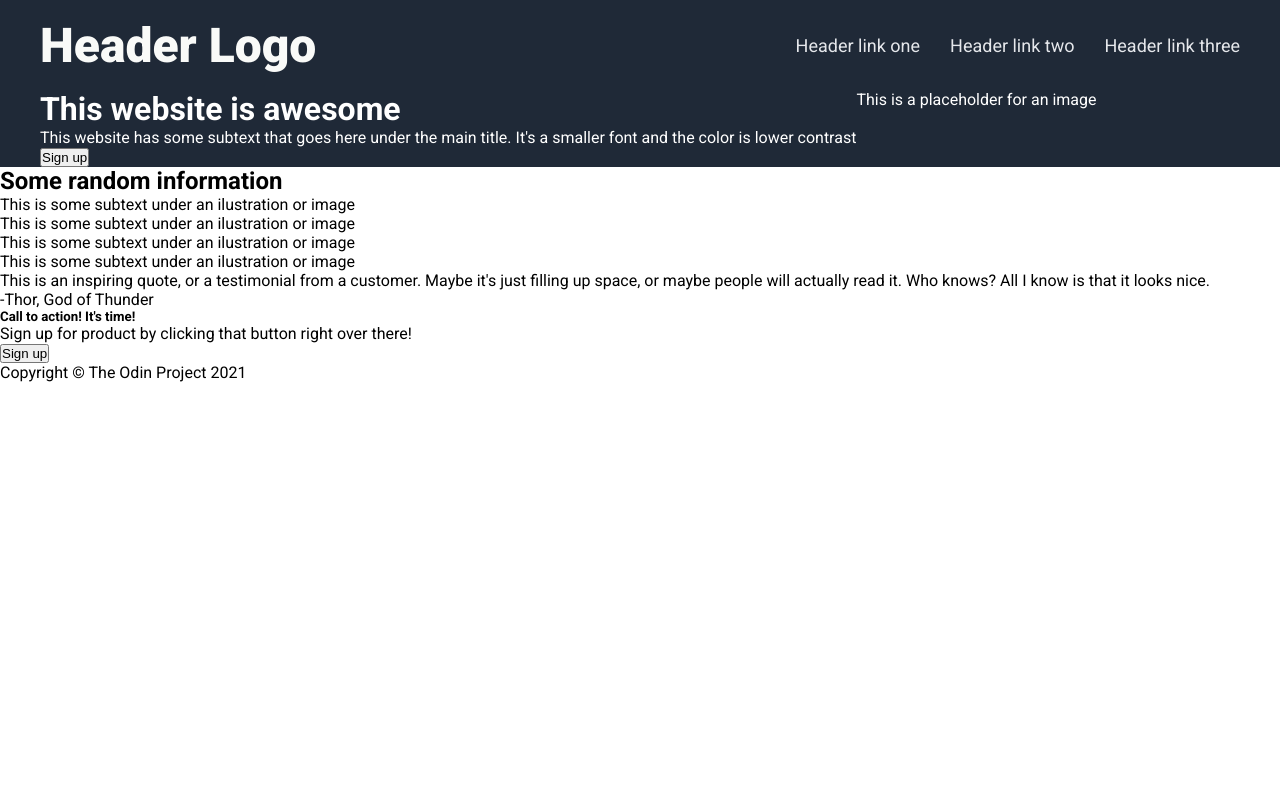
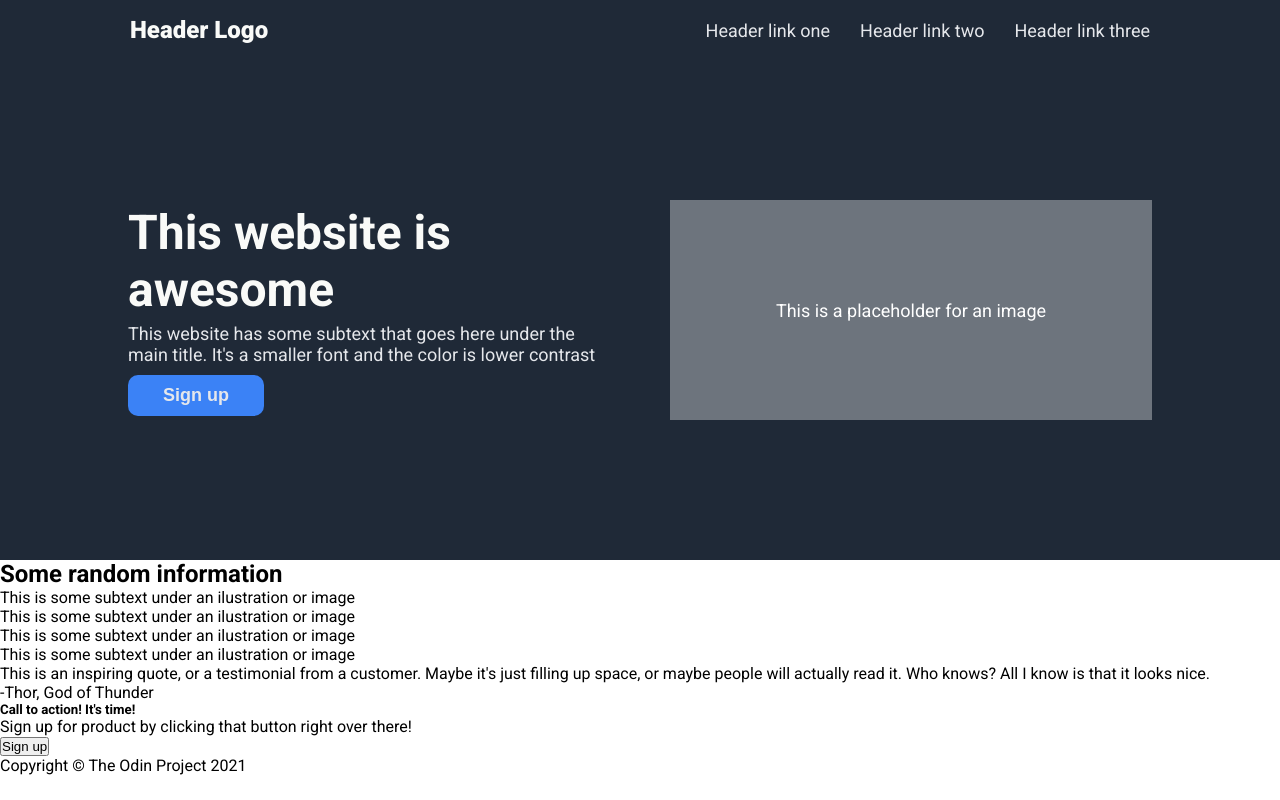
Before and after one commit to lucamacedos/odin-landing-page, a plain HTML site: page index.html in a window 1280 px wide. Drawn offline with Linux system fonts and the light colour scheme.

Commit message:
Add header style

```diff
--- a/styles.css
+++ b/styles.css
@@ -21,11 +21,11 @@ a {
 .navbar {
     background-color: #1F2937;
     color: #FFF;
-    height: 90px;
+    height: 60px;
 }
 
 .navbar .container {
-    width: 1200px;
+    width: 1020px;
     height: 100%;
     margin: 0 auto;
     display: flex;
@@ -39,7 +39,7 @@ a {
 }
 
 .navbar .logo {
-    font-size: 48px;
+    font-size: 24px;
     font-weight: 900;
     color: #F9FAF8;
 }
@@ -49,18 +49,54 @@ a {
     color: #E5E7EB;
 }
 
-
 .header {
     background-color: #1F2937;
     color: #FFF;
 }
 
 .header .container {
-    width: 1200px;
+    width: 1024px;
+    height: 500px;
     margin: 0 auto;
     display: flex;
+    gap: 60px;
+    align-items: center;
 }
 
 .header .header-text {
+    flex: 1;
+}
 
+.header-text h1 {
+    font-size: 48px;
+    color: #F9FAF8;
+    margin-bottom: 5px;
 }
+
+.header-text p {
+    font-size: 18px;
+    color: #E5E7EB;
+    margin-bottom: 10px;
+}
+
+.header-text button {
+    background-color: #3b82f6;
+    font-size: 18px;
+    font-weight: 900;
+    border-radius: 10px;
+    color: #E5E7EB;
+    padding: 10px 35px;
+    box-shadow: none;
+    border: none;
+    cursor: pointer;
+}
+
+.header .header-image {
+    font-size: 18px;
+    height: 220px;
+    background-color: #6d747d;
+    flex: 1;
+    display: flex;
+    align-items: center;
+    justify-content: center;
+}
```
